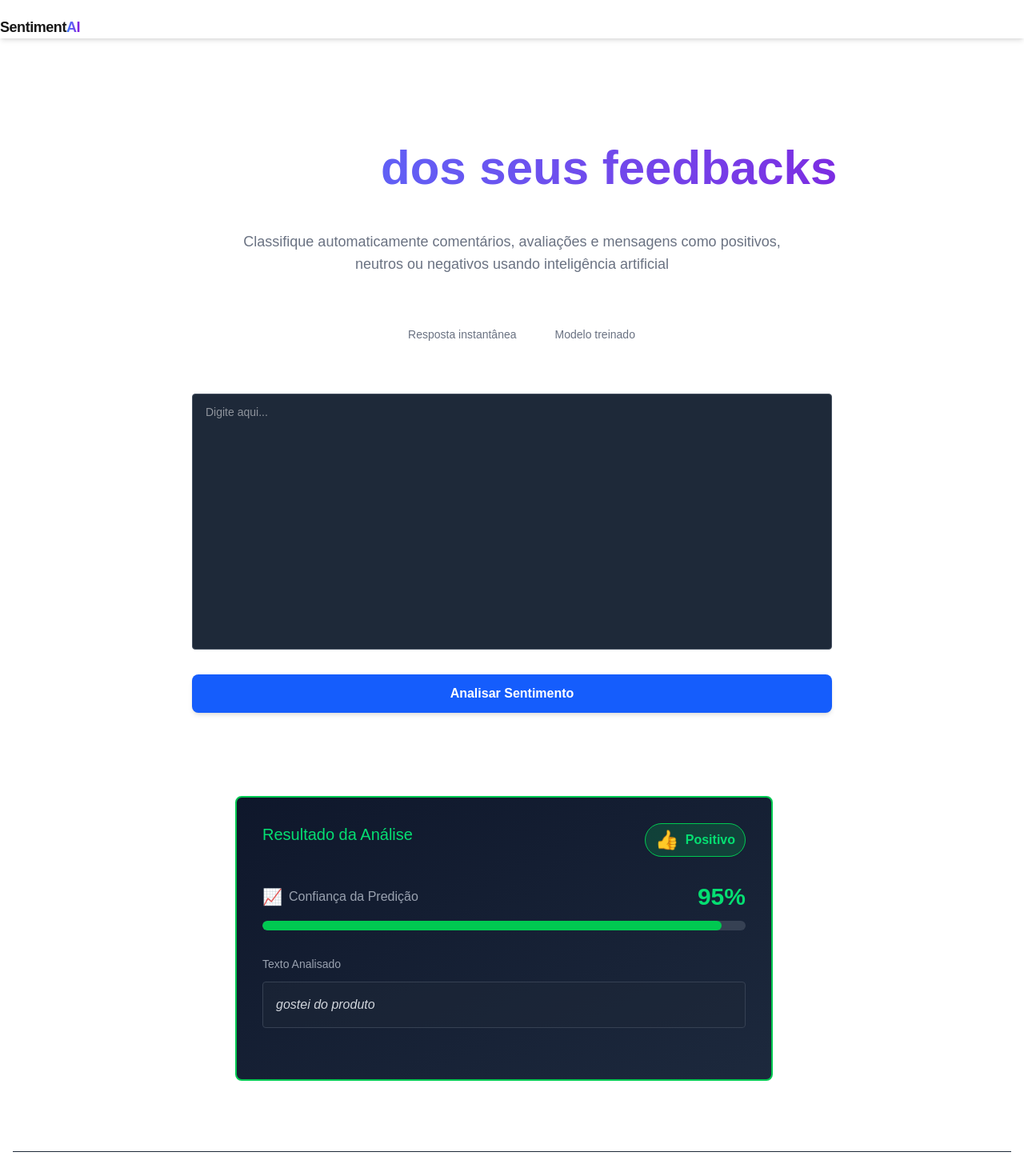
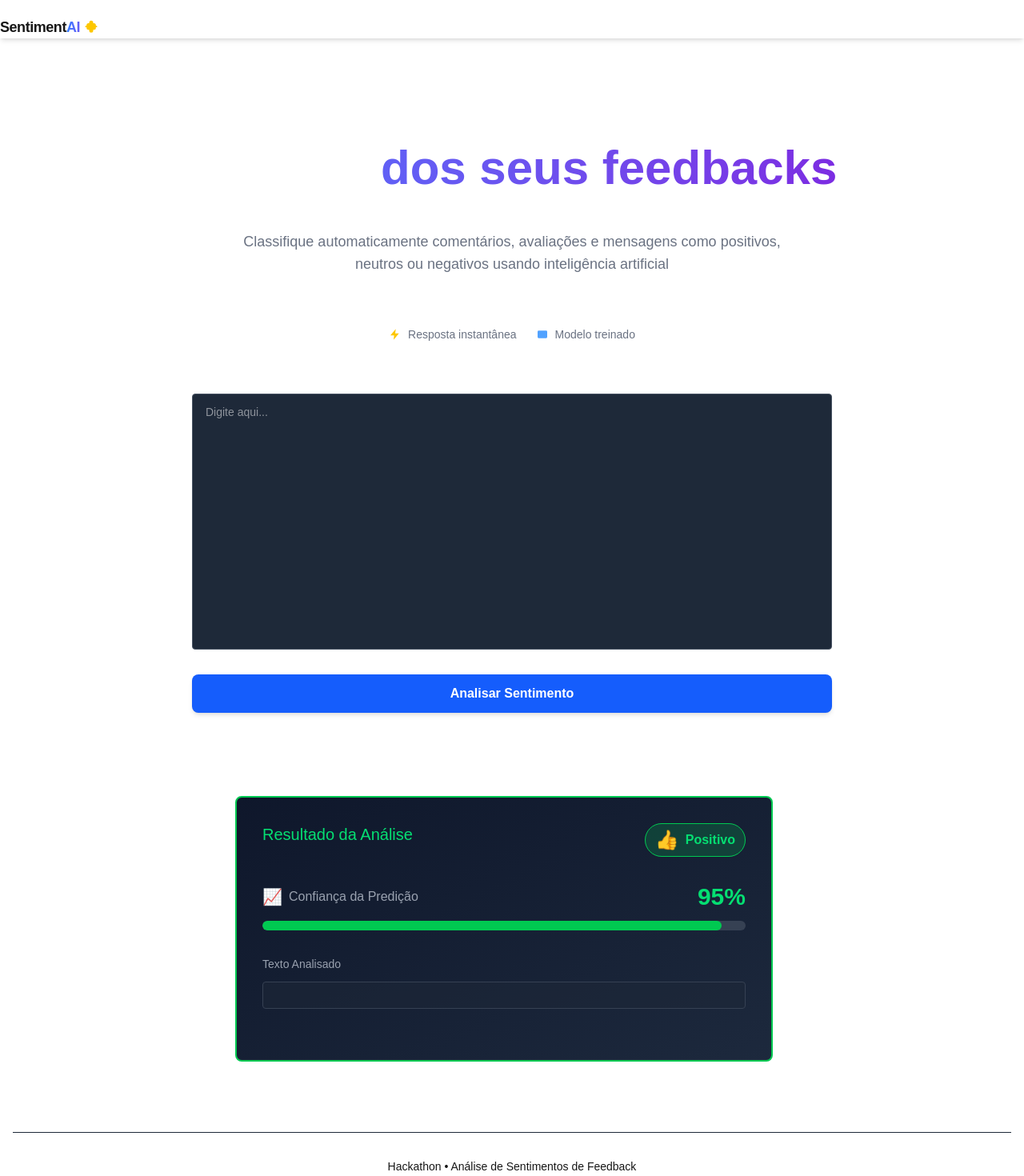
Before and after one commit to Hackathon-ONE-II/SentimentAPI, a Next.js app in the folder frontend/sentimentos-api/: page /tela-principal in a window 1280 px wide. Shown: the top 1470 px of the page at 80% size. Built offline with nearby package versions, Linux system fonts and the light colour scheme.

Commit message:
style: adição no layout de alguns ícones

```diff
--- a/frontend/sentimentos-api/app/tela-principal/page.tsx
+++ b/frontend/sentimentos-api/app/tela-principal/page.tsx
@@ -1,3 +1,5 @@
+'use client'
+
 import CardPrincipal from "@/components/CardPrincipal";
 import Footer from "@/components/Footer";
 import ReferenciaTextual from "@/components/ReferenciaTextual";
@@ -5,8 +7,11 @@ import Resultado from "@/components/Resultado";
 import Subtitulo from "@/components/Subtitulo";
 import TextoPrincipal from "@/components/TextoPrincipal";
 import Titulo from "@/components/Titulo";
+import { useState } from "react";
 
 export default function TelaPrincipal() {
+  const [textoAnalisado, setTextoAnalisado] = useState("");
+
   return (
     <div className="flex min-h-screen items-center justify-center flex-col">
       <header className="fixed top-0 left-0 right-0 w-full z-50 shadow-md hover:shadow-lg transition-shadow duration-300 pt-5">
@@ -22,13 +27,13 @@ export default function TelaPrincipal() {
 
         <div className="flex flex-wrap items-center justify-center gap-6 pt-4 animate-slide-up" style={{ animationDelay: '0.3s' }}>
           <div className="w-200 flex-col items-center gap-2 mb-10">
-            <CardPrincipal />
+            <CardPrincipal onTextoChange={setTextoAnalisado} />
           </div>
         </div>
 
         <div className="flex flex-wrap items-center justify-center gap-6 pt-4 animate-slide-up" style={{ animationDelay: '0.3s' }}>
           <div className="w-200 flex-col items-center gap-2 mb-10 ml-27">
-            <Resultado />
+            <Resultado textoAnalisado={textoAnalisado} />
           </div>
         </div>
 
--- a/frontend/sentimentos-api/components/CardPrincipal.tsx
+++ b/frontend/sentimentos-api/components/CardPrincipal.tsx
@@ -1,11 +1,12 @@
 // rfc: Cria um componente funcional com export nomeado
 
-export default function CardPrincipal() {
+export default function CardPrincipal({ onTextoChange }: { onTextoChange: (texto: string) => void }) {
   return (
     <>
       <div className="w-full animate-slide-up">
         <textarea
           placeholder="Digite aqui..."
+          onChange={(e) => onTextoChange(e.target.value)}
           className="w-full h-80 px-4 py-3 bg-gray-800 text-white rounded border border-gray-600 focus:outline-none focus:border-blue-500 transition resize-none placeholder-shown:text-sm"
         />
       </div>
--- a/frontend/sentimentos-api/components/ReferenciaTextual.tsx
+++ b/frontend/sentimentos-api/components/ReferenciaTextual.tsx
@@ -3,12 +3,20 @@ export default function ReferenciaTextual() {
   return (
     <>
         <div className="flex items-center gap-2 text-sm text-gray-500">
-        <p className="w-4 h-4 " />
-        <span>Resposta instantânea</span>
+          <span className="w-4 h-4 flex items-center justify-center text-yellow-400">
+            <svg xmlns="http://www.w3.org/2000/svg" viewBox="0 0 24 24" fill="currentColor" className="w-4 h-4" aria-hidden="true">
+              <path d="M13 2L3 14h7l-1 8 10-12h-7l1-8z" />
+            </svg>
+          </span>
+          <span>Resposta instantânea</span>
         </div>
         <div className="flex items-center gap-2 text-sm text-gray-500">
-        <p className="w-4 h-4 " />
-        <span>Modelo treinado</span>
+          <span className="w-4 h-4 flex items-center justify-center text-blue-400">
+            <svg xmlns="http://www.w3.org/2000/svg" viewBox="0 0 24 24" fill="currentColor" className="w-4 h-4" aria-hidden="true">
+              <path d="M3 7a2 2 0 012-2h14a2 2 0 012 2v10a2 2 0 01-2 2H5a2 2 0 01-2-2V7zm4 2h10v6H7V9z" />
+            </svg>
+          </span>
+          <span>Modelo treinado</span>
         </div>
     </>
   )
--- a/frontend/sentimentos-api/components/Resultado.tsx
+++ b/frontend/sentimentos-api/components/Resultado.tsx
@@ -6,7 +6,7 @@ const respostaApi = {
   "probabilidade": 0.95
 };
 
-export default function Resultado() {
+export default function Resultado({ textoAnalisado }: { textoAnalisado: string }) {
 
   return (
     <div className="w-full max-w-2xl p-8 bg-linear-to-br from-slate-900 to-slate-800 border-2 border-green-500 rounded-lg">
@@ -32,7 +32,7 @@ export default function Resultado() {
       <div className="mb-8">
         <h3 className="text-gray-400 text-sm mb-3">Texto Analisado</h3>
         <p className="text-gray-300 italic bg-gray-800/50 p-4 rounded border border-gray-700">
-          {respostaApi.texto_processado}
+          {textoAnalisado}
         </p>
       </div>
     </div>
--- a/frontend/sentimentos-api/components/Titulo.tsx
+++ b/frontend/sentimentos-api/components/Titulo.tsx
@@ -3,7 +3,13 @@ export default function Titulo() {
   return (
     <>
         <h1 className="text-lg font-semibold tracking-tight">
-            Sentiment<span className="text-gradient bg-linear-to-r from-blue-500 to-purple-700 bg-clip-text text-transparent">AI</span>
+            Sentiment
+            <span className="text-gradient bg-linear-to-r from-blue-500 to-purple-700 bg-clip-text text-transparent inline-flex items-center">
+              AI
+              <svg xmlns="http://www.w3.org/2000/svg" viewBox="0 0 24 24" fill="currentColor" className="w-5 h-5 ml-1 text-yellow-400 inline-block" aria-hidden="true">
+                <path d="M12 2a3 3 0 00-3 3v1H8a3 3 0 00-3 3v1H4a1 1 0 000 2h1v1a3 3 0 003 3h1v1a3 3 0 006 0v-1h1a3 3 0 003-3v-1h1a1 1 0 000-2h-1V9a3 3 0 00-3-3h-1V5a3 3 0 00-3-3z" />
+              </svg>
+            </span>
         </h1>
     </>
 
```
